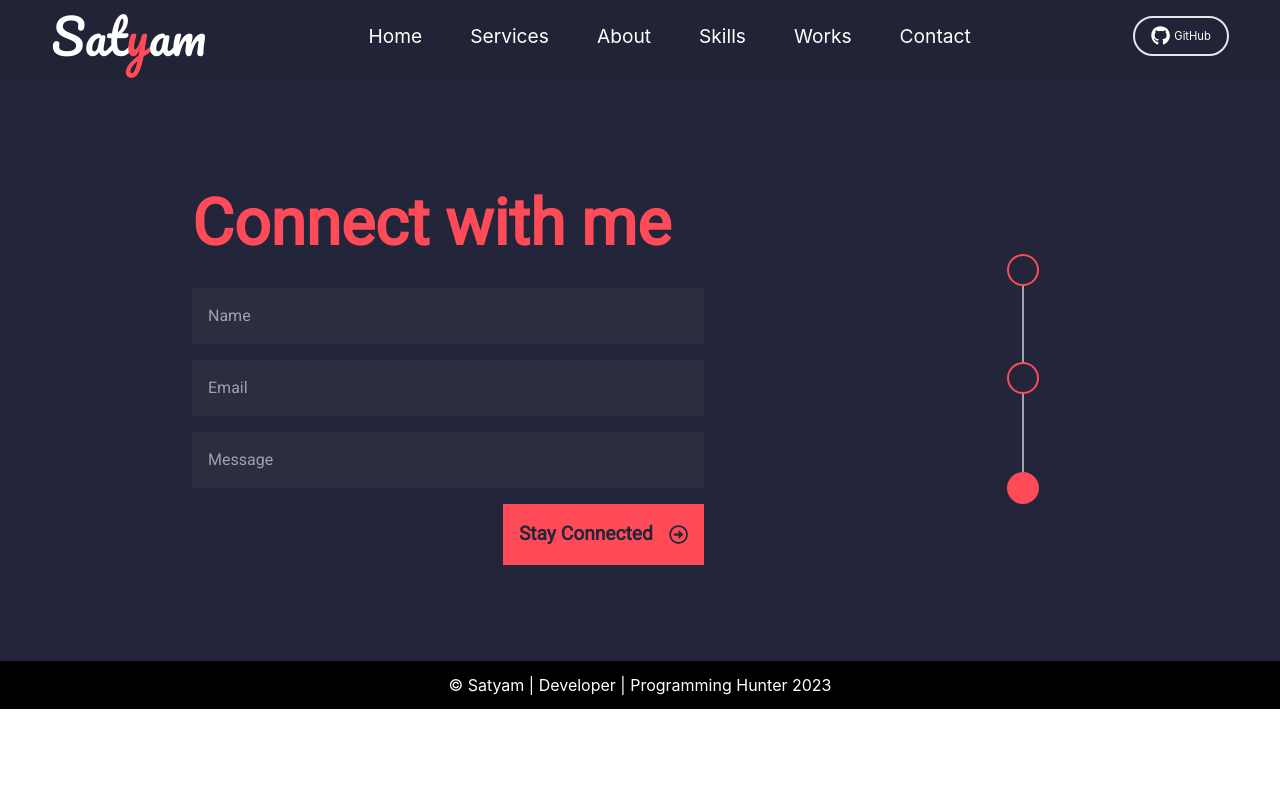
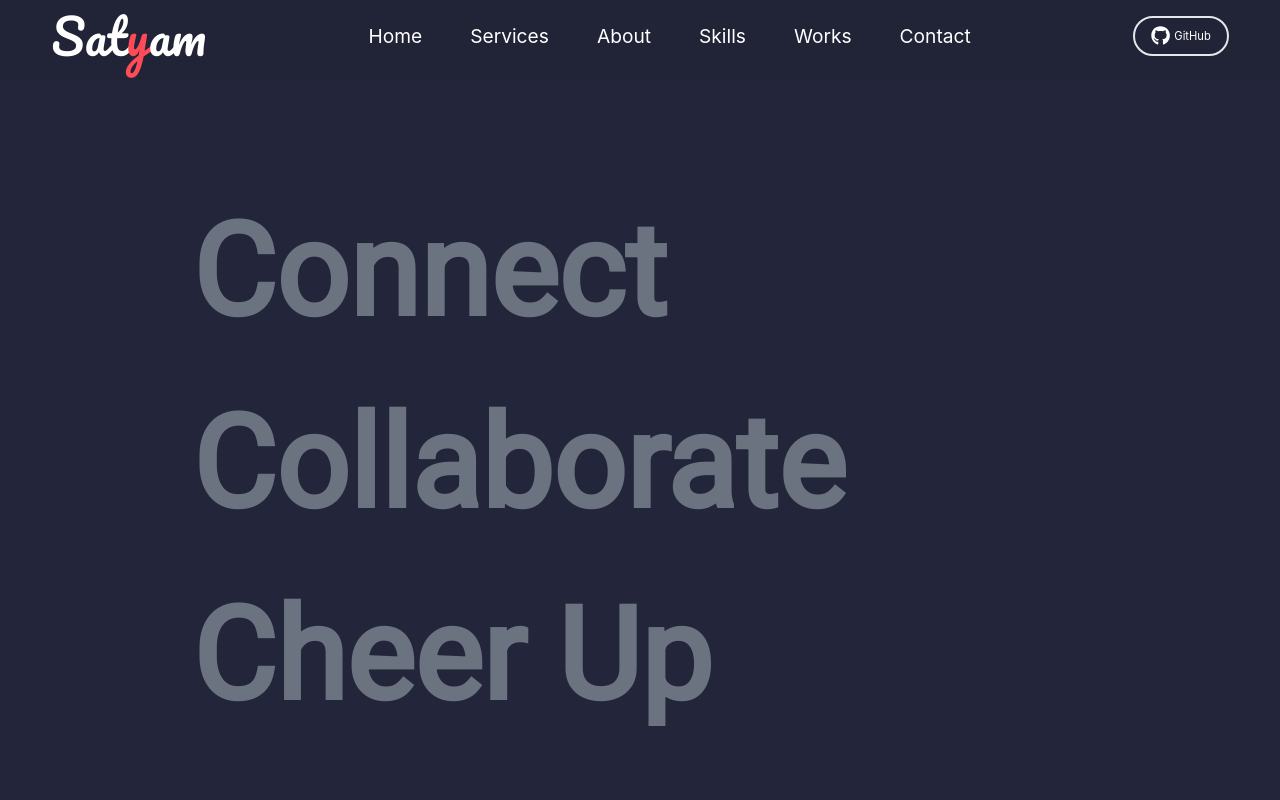
Before and after one commit to silentvoice143/portfolio, a React (Create React App) app: page /portfolio/contact in a window 1280 px wide. Shown: the top 800 px of the page. Built offline with nearby package versions, Linux system fonts and the light colour scheme; a web font is replaced by a local one.

Commit message:
contact page updated

```diff
--- a/src/components/About/About.jsx
+++ b/src/components/About/About.jsx
@@ -85,7 +85,7 @@ function About() {
           <div className="circle3 w-8 h-8 border-2 border-pred  bg-pred rounded-full absolute bottom-0 right-[-14.8px]"></div>
         </div>
       </div>
-      <div className="copyright bg-black h-[3rem] flex justify-center items-center">
+      <div className="copyright bg-black h-[3rem] flex justify-center items-center text-white">
         <p>&copy; Satyam | Developer | Programming Hunter 2023</p>
       </div>
     </div>
--- a/src/components/Contact/Contact.jsx
+++ b/src/components/Contact/Contact.jsx
@@ -27,6 +27,11 @@ function Contact() {
   }
   return (
     <div className="contact-container text-white">
+      <div className="contact-intro py-[6rem] px-[15%] bg-lightgray font-roboto relative text-[10vw]  max-[770px]:child:text-[14vw]  font-bold text-gray-500">
+        <h1>Connect</h1>
+        <h1>Collaborate</h1>
+        <h1>Cheer Up</h1>
+      </div>
       <div
         className="contact-section py-[6rem] px-[15%] bg-lightgray font-roboto relative"
         id="Contact"
--- a/src/components/Skills/Skill.jsx
+++ b/src/components/Skills/Skill.jsx
@@ -85,7 +85,7 @@ function Skill() {
           <div className="circle3 w-8 h-8 border-2 border-pred  bg-pred rounded-full absolute bottom-0 right-[-14.8px]"></div>
         </div>
       </div>
-      <div className="copyright bg-black h-[3rem] flex justify-center items-center">
+      <div className="copyright bg-black h-[3rem] flex justify-center items-center text-white">
         <p>&copy; Satyam | Developer | Programming Hunter 2023</p>
       </div>
     </div>
--- a/src/components/Work/Work.jsx
+++ b/src/components/Work/Work.jsx
@@ -86,7 +86,7 @@ function Work() {
           <div className="circle3 w-8 h-8 border-2 border-pred  bg-pred rounded-full absolute bottom-0 right-[-14.8px]"></div>
         </div>
       </div>
-      <div className="copyright bg-black h-[3rem] flex justify-center items-center">
+      <div className="copyright bg-black h-[3rem] flex justify-center items-center text-white">
         <p>&copy; Satyam | Developer | Programming Hunter 2023</p>
       </div>
     </div>
```
